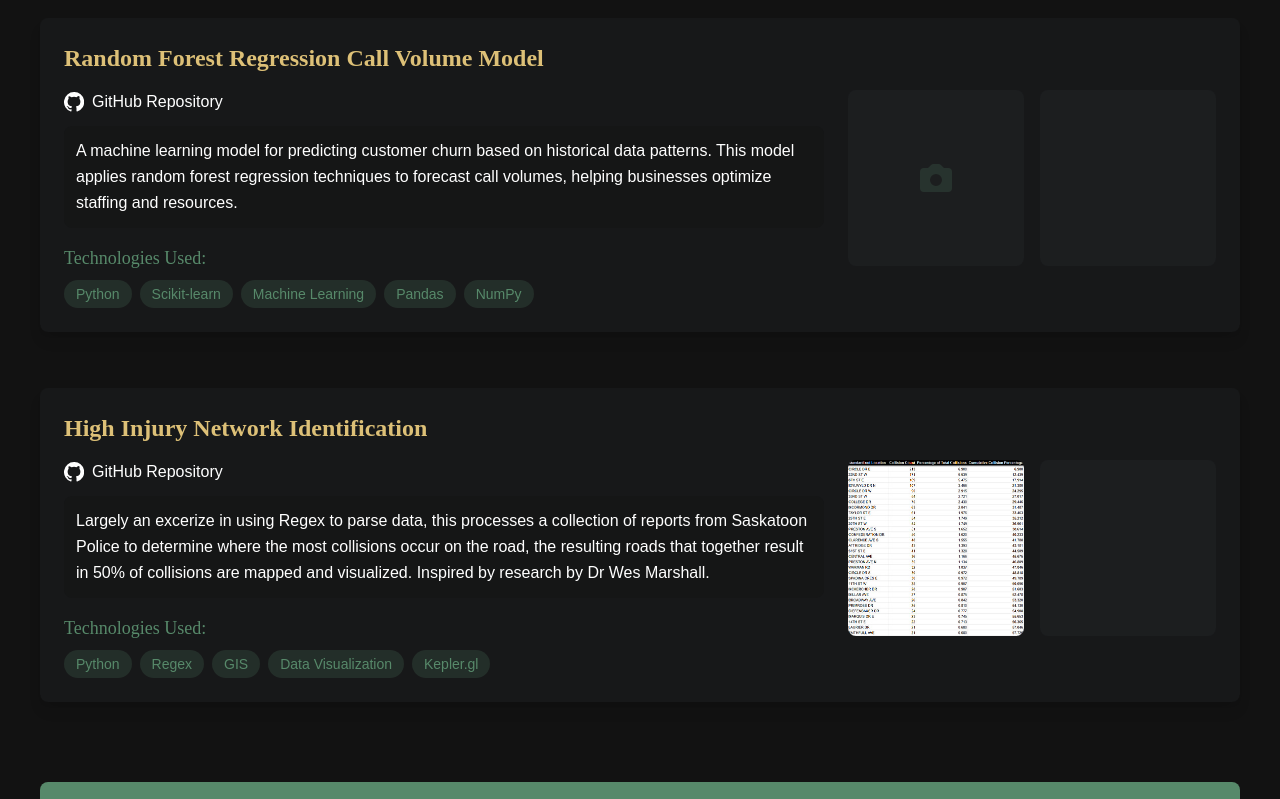
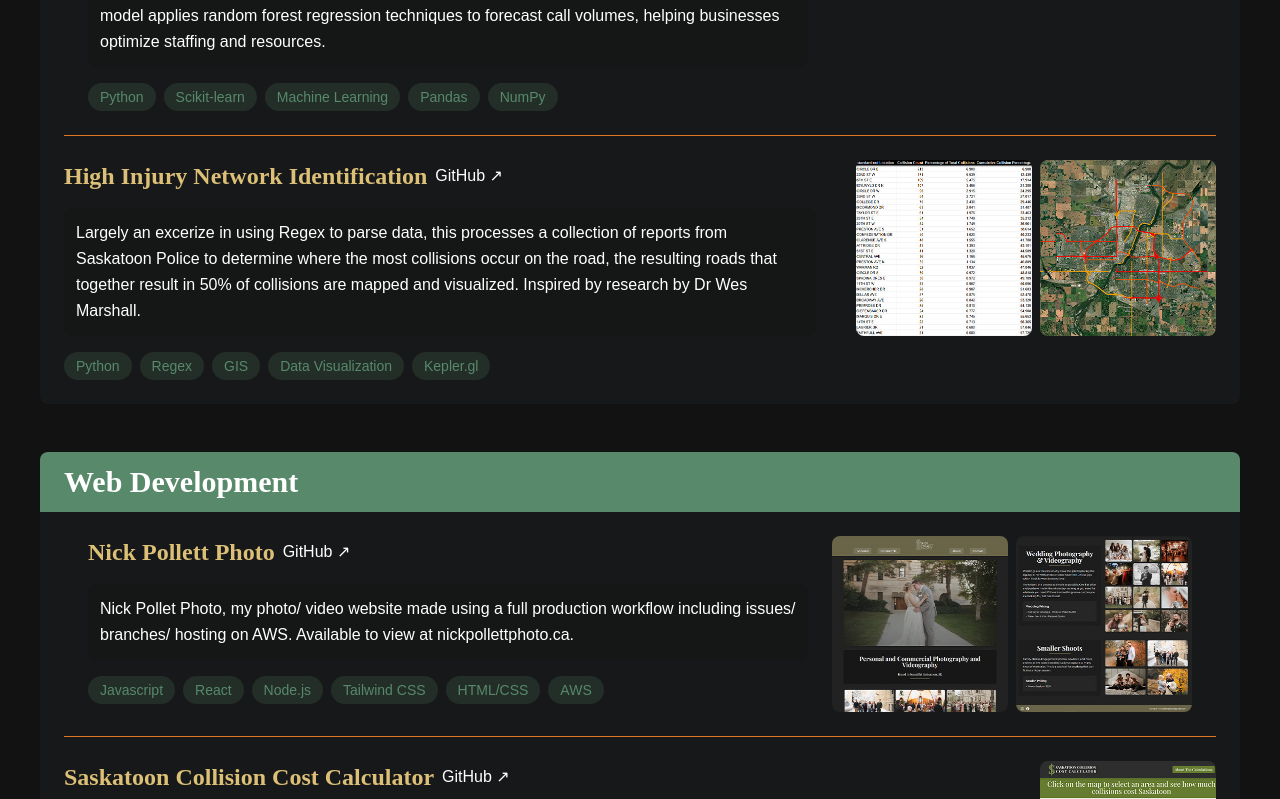
Before and after one commit to nickpollett/DigitalResume, a React (Create React App) app in the folder website/: page / in a window 1280 px wide. Shown: the part 2021-2820 px from the top of the page. Built offline with nearby package versions, Linux system fonts and the light colour scheme.

Commit message:
More fixes
Just need small adjustments to padding, updated copy

```diff
--- a/website/public/index.html
+++ b/website/public/index.html
@@ -24,7 +24,7 @@
       work correctly both with client-side routing and a non-root public URL.
       Learn how to configure a non-root public URL by running `npm run build`.
     -->
-    <title>Nick Pollett</title>
+    <title>Nick Pollett • Software Developer</title>
   </head>
   <body>
     <noscript>You need to enable JavaScript to run this app.</noscript>
--- a/website/src/components/About.js
+++ b/website/src/components/About.js
@@ -60,10 +60,13 @@ export default function About() {
           </h3>
           <ul className="text-white space-y-2">
             <li>
-              <span className="text-green">• Python:</span> Numpy, PyTorch, Pandas, Scikit-learn
+              <span className="text-green">• Python:</span> Numpy, PyTorch, Pandas, Scikit-learn, MatPlotLib
             </li>
             <li>
-              <span className="text-green">• JavaScript:</span> React, Node.js, TypeScript, NestJS
+              <span className="text-green">• JavaScript:</span> React, Node.js, TypeScript, NestJS, Tailwind
+            </li>
+            <li>
+              <span className="text-green">• Other Languages:</span> Java, C, R, Scala
             </li>
             <li>
               <span className="text-green">• SQL:</span> MySQL, Prisma, Database Management
--- a/website/src/components/Footer.js
+++ b/website/src/components/Footer.js
@@ -2,10 +2,10 @@ import React from 'react';
 
 const Footer = () => {
   return (
-    <footer className="w-full bg-accent bg-green bg-opacity-30">
+    <footer className="w-full bg-accent bg-green bg-opacity-20">
       <div className="max-w-7xl mx-auto px-8 py-4">
         <div className="flex justify-between items-center">
-          <div className="flex text-white font-montserrat space-x-4">
+          <div className="flex text-white font-montserrat opacity-90 space-x-4">
             <p>Website design by Nick Pollett</p>
           /</div>
         </div>
--- a/website/src/components/Portfolios.js
+++ b/website/src/components/Portfolios.js
@@ -24,7 +24,7 @@ const Portfolios = () => {
       githubLink: 'https://github.com/yourusername/project3',
       description: 'Largely an excerize in using Regex to parse data, this processes a collection of reports from Saskatoon Police to determine where the most collisions occur on the road, the resulting roads that together result in 50% of collisions are mapped and visualized. Inspired by research by Dr Wes Marshall.',
       technologies: ['Python', 'Regex', 'GIS', 'Data Visualization', 'Kepler.gl'],
-      images: ['/images/ds3.jpg'],
+      images: ['/images/ds3.jpg', '/images/ds4.jpg'],
     },
   ];
 
@@ -47,122 +47,53 @@ const Portfolios = () => {
     },
   ];
 
-  // Function to render project images in a fixed right side area
-  const renderProjectImages = (images) => {
-    // Create an array of two elements to ensure consistent spacing
-    const imageSlots = Array(2).fill(null);
-
-    // Fill available slots with actual images
-    images.forEach((image, index) => {
-      if (index < 2) imageSlots[index] = image;
-    });
-
-    return (
-      <div className="grid grid-cols-2 gap-4 h-full">
-        {imageSlots.map((image, index) => (
-          image ? (
-            <img
-              key={index}
-              src={image}
-              alt={`Project showcase ${index + 1}`}
-              className="w-full h-44 object-cover rounded-lg"
-            />
-          ) : (
-            <div
-              key={index}
-              className="w-full h-44 bg-light-gray bg-opacity-10 rounded-lg flex items-center justify-center"
-            >
-              {index === 0 && images.length === 0 && (
-                <svg className="w-10 h-10 text-green opacity-20" fill="currentColor" viewBox="0 0 20 20" xmlns="http://www.w3.org/2000/svg">
-                  <path fillRule="evenodd" d="M4 5a2 2 0 00-2 2v8a2 2 0 002 2h12a2 2 0 002-2V7a2 2 0 00-2-2h-1.586a1 1 0 01-.707-.293l-1.121-1.121A2 2 0 0011.172 3H8.828a2 2 0 00-1.414.586L6.293 4.707A1 1 0 015.586 5H4zm6 9a3 3 0 100-6 3 3 0 000 6z" clipRule="evenodd"></path>
-                </svg>
-              )}
+  const ProjectCard = ({ project, isLast }) => (
+    <div className={`p-6 ${!isLast ? 'border-b border-orange mx-6' : ''} flex flex-col lg:flex-row gap-6`}>
+      {/* Left section with text */}
+      <div className="lg:w-2/3">
+        <div className="flex items-center gap-2 mb-4">
+          <h3 className="font-playfair text-gold text-2xl font-semibold">{project.title}</h3>
+          <a href={project.githubLink} target="_blank" rel="noopener noreferrer" className="text-white hover:text-green hover:underline">
+            GitHub ↗
+          </a>
         </div>
-          )
-        ))}
-      </div>
-    );
-  };
-
-  const ProjectCard = ({ project }) => (
-    <div className="mb-8 bg-light-gray bg-opacity-10 rounded-lg overflow-hidden shadow-lg">
-      <div className="p-6">
-        <h3 className="font-playfair text-gold text-2xl font-semibold mb-4">
-          {project.title}
-        </h3>
-
-        {/* This container creates the side-by-side layout with proper width distribution */}
-        <div className="grid grid-cols-1 lg:grid-cols-12 gap-6">
-          {/* Left content area (spans 8/12 of the grid on desktop) */}
-          <div className="lg:col-span-8">
-            <a
-              href={project.githubLink}
-              target="_blank"
-              rel="noopener noreferrer"
-              className="inline-block mb-3 text-white hover:text-green hover:underline transition-colors"
-            >
-              <span className="flex items-center gap-2">
-                <svg className="w-5 h-5" fill="currentColor" viewBox="0 0 20 20" xmlns="http://www.w3.org/2000/svg">
-                  <path fillRule="evenodd" d="M10 0a10 10 0 00-3.16 19.49c.5.07.68-.22.68-.48v-1.7c-2.78.6-3.37-1.34-3.37-1.34-.46-1.16-1.11-1.47-1.11-1.47-.9-.62.07-.6.07-.6 1 .07 1.53 1.03 1.53 1.03.9 1.52 2.34 1.08 2.91.83.1-.65.35-1.09.63-1.34-2.22-.25-4.55-1.11-4.55-4.94 0-1.1.39-1.99 1.03-2.69a3.6 3.6 0 01.1-2.64s.84-.27 2.75 1.02a9.58 9.58 0 015 0c1.91-1.3 2.75-1.02 2.75-1.02.55 1.4.2 2.43.1 2.69.64.7 1.03 1.6 1.03 2.69 0 3.84-2.34 4.68-4.57 4.93.36.31.68.92.68 1.85l-.01 2.75c0 .26.18.57.69.48A10 10 0 0010 0z" clipRule="evenodd"></path>
-                </svg>
-                GitHub Repository
-              </span>
-            </a>
-
         <p className="font-montserrat p-3 bg-dark-gray bg-opacity-30 rounded-lg leading-relaxed">
           {project.description}
         </p>
-
-            <div className="mt-4">
-              <h4 className="font-playfair text-green text-lg font-medium mb-2">
-                Technologies Used:
-              </h4>
-              <div className="flex flex-wrap gap-2">
+        <div className="mt-4 flex flex-wrap gap-2">
           {project.technologies.map((tech, techIndex) => (
-                  <span
-                    key={techIndex}
-                    className="bg-green bg-opacity-20 text-green px-3 py-1 rounded-full text-sm"
-                  >
+            <span key={techIndex} className="bg-green bg-opacity-20 text-green px-3 py-1 rounded-full text-sm">
               {tech}
             </span>
           ))}
         </div>
       </div>
-          </div>
-
-          {/* Right images area (spans 4/12 of the grid on desktop) */}
-          <div className="lg:col-span-4">
-            {renderProjectImages(project.images)}
-          </div>
-        </div>
+      {/* Right section with images */}
+      <div className="lg:w-1/3 flex justify-end items-start gap-2">
+        {project.images.map((image, index) => (
+          <img key={index} src={image} alt={`Project showcase ${index + 1}`} className="w-44 h-44 object-cover rounded-lg" />
+        ))}
       </div>
     </div>
   );
 
   return (
     <div className="bg-dark-gray text-white p-6">
-      {/* Data Science and Visualization Section */}
-      <section className="mb-12">
-        <h2 className="font-playfair bg-green text-3xl font-bold w-full py-3 px-6 rounded-t-lg mb-6">
+      <section className="mb-12 bg-light-gray bg-opacity-10 rounded-lg">
+        <h2 className="font-playfair bg-green text-3xl font-bold w-full py-3 px-6 rounded-t-lg">
           Data Science and Visualization
         </h2>
-        <div className="grid gap-6">
-          {dataScienceProjects.map((project) => (
-            <ProjectCard key={project.id} project={project} />
+        {dataScienceProjects.map((project, index) => (
+          <ProjectCard key={project.id} project={project} isLast={index === dataScienceProjects.length - 1} />
         ))}
-        </div>
       </section>
-
-      {/* Web Development Section */}
-      <section>
-        <h2 className="font-playfair bg-green text-3xl font-bold w-full py-3 px-6 rounded-t-lg mb-6">
+      <section className="bg-light-gray bg-opacity-10 rounded-lg">
+        <h2 className="font-playfair bg-green text-3xl font-bold w-full py-3 px-6 rounded-t-lg">
           Web Development
         </h2>
-        <div className="grid gap-6">
-          {webDevelopmentProjects.map((project) => (
-            <ProjectCard key={project.id} project={project} />
+        {webDevelopmentProjects.map((project, index) => (
+          <ProjectCard key={project.id} project={project} isLast={index === webDevelopmentProjects.length - 1} />
         ))}
-        </div>
       </section>
     </div>
   );
```
Lines whose indentation alone changed are shown as unchanged.
